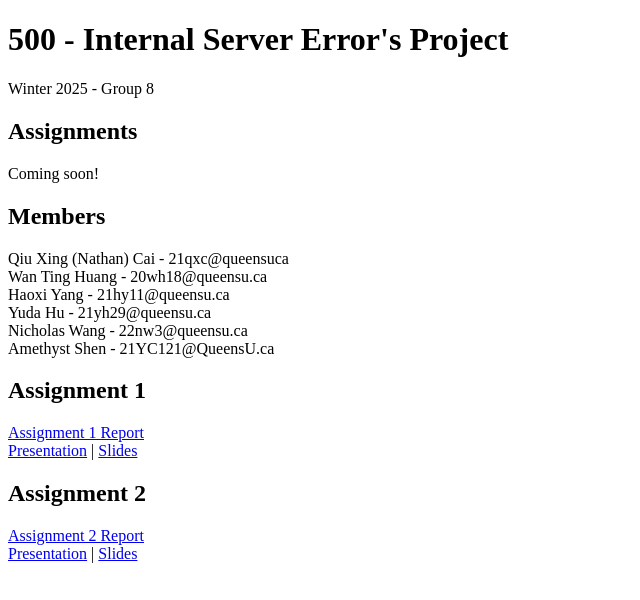
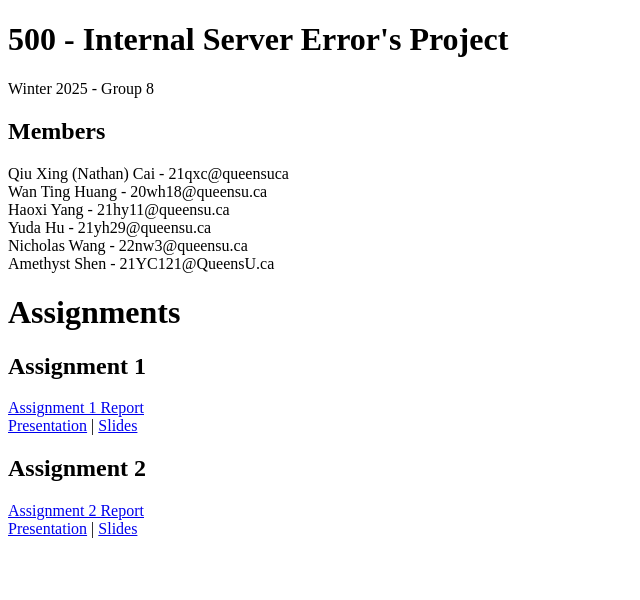
Before and after one commit to destroyer22719/CISC-322-Project, a plain HTML site: page index.html in a window 1280 px wide. Shown: the whole page, without its empty margins (0-640 px from the left). Drawn offline with Linux system fonts and the light colour scheme.

Commit message:
fixed wording

```diff
--- a/index.html
+++ b/index.html
@@ -9,10 +9,6 @@
     <h1>500 - Internal Server Error's Project</h1>
     <div>Winter 2025 - Group 8</div>
     <div>
-      <h2>Assignments</h2>
-      <div>Coming soon!</div>
-    </div>
-    <div>
       <h2>Members</h2>
       <div>
         <div>Qiu Xing (Nathan) Cai - 21qxc@queensuca</div>
@@ -23,6 +19,7 @@
         <div>Amethyst Shen - 21YC121@QueensU.ca</div>
       </div>
       <div>
+        <h1>Assignments</h1>
         <h2>Assignment 1</h2>
         <div><a href="./A1_Conceptual Architecture.pdf" target="_blank">Assignment 1 Report</a></div>
         <div>
```
